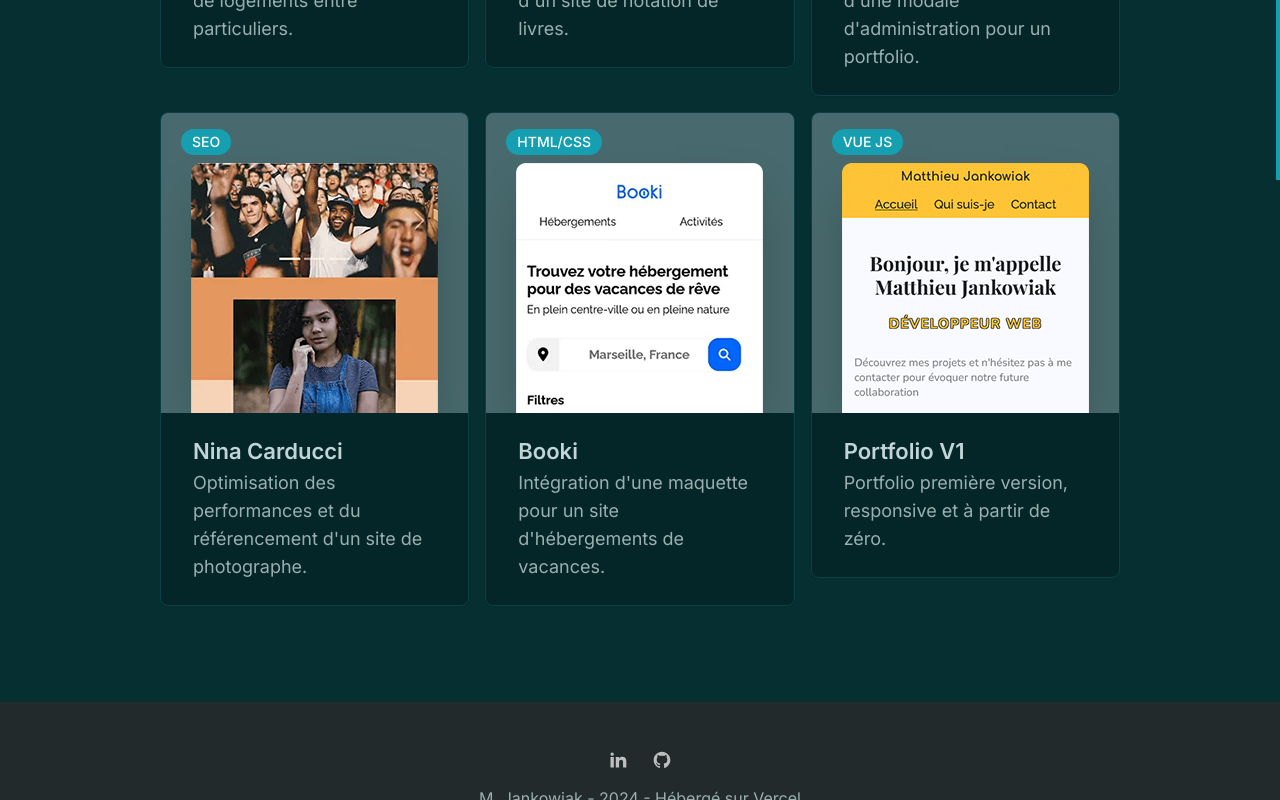
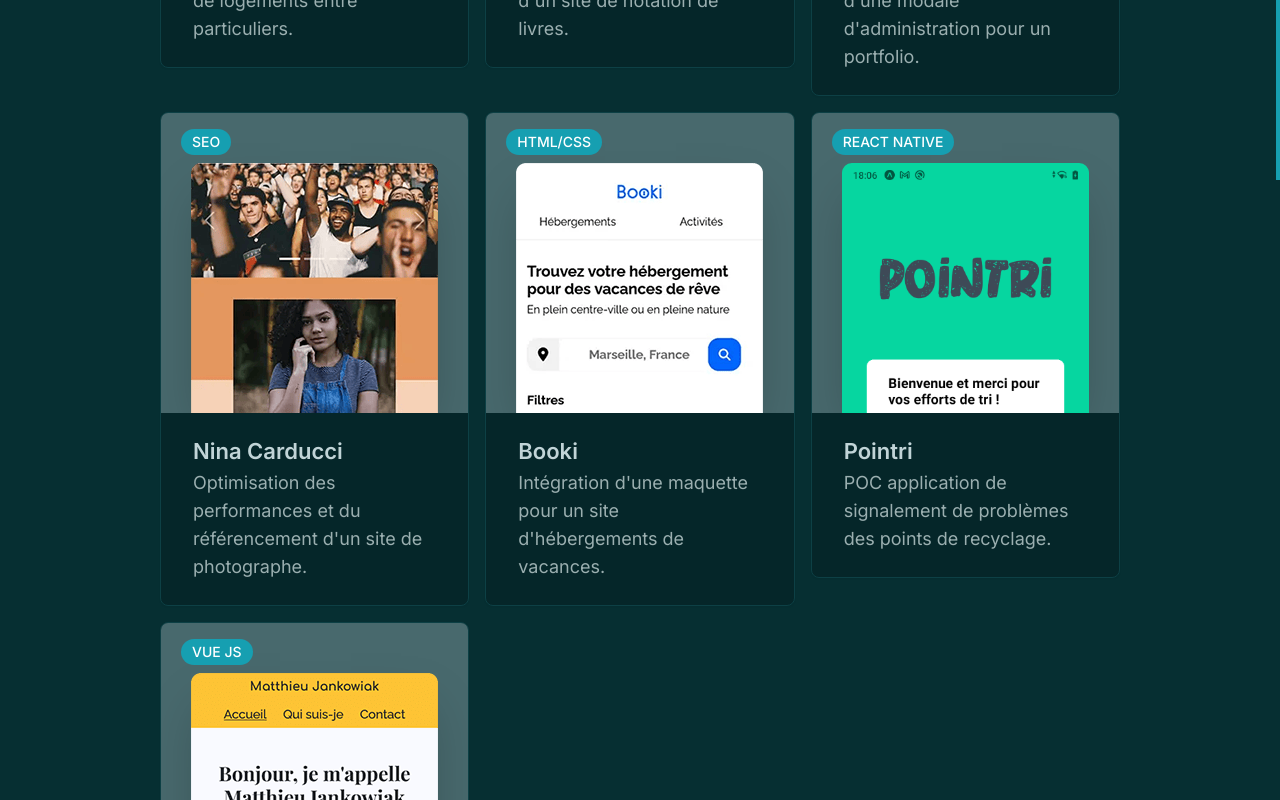
Before and after one commit to Majtthieu/portfolionext, a Next.js app: page /projects in a window 1280 px wide. Shown: the part 620-1420 px from the top of the page. Built offline with nearby package versions, Linux system fonts and the light colour scheme.

Commit message:
Ajout projet

```diff
--- a/app/data/projects.json
+++ b/app/data/projects.json
@@ -40,10 +40,18 @@
         "github": "https://github.com/Majtthieu/OpenclassroomsProject"
     },
     {
+        "image": "/work/pointri.png",
+        "category": "react native",
+        "name": "Pointri",
+        "description": "POC application de signalement de problèmes des points de recyclage.",
+        "link": "",
+        "github": "https://github.com/Majtthieu/pointri"
+    },
+    {
         "image": "/work/pfoliovue.png",
         "category": "vue js",
         "name": "Portfolio V1",
-        "description": "Portfolio première version, responsive et à partir de zéro. ",
+        "description": "Portfolio première version, responsive et à partir de zéro.",
         "link": "https://mjpf.vercel.app/",
         "github": "https://github.com/Majtthieu/portfolio"
     }
--- a/components/MobileNav.tsx
+++ b/components/MobileNav.tsx
@@ -11,12 +11,7 @@ const MobileNav = () => {
   return (
     <Sheet>
       <SheetTrigger asChild>
-        <AlignJustify
-          className="cursor-pointer"
-          aria-label="Menu"
-          aria-expanded={false}
-          aria-haspopup={true}
-        />
+        <AlignJustify className="cursor-pointer" aria-label="Menu" />
       </SheetTrigger>
       <SheetContent>
         <div className="flex flex-col items-center justify-between h-full py-8">
```
Also changed, not shown: public/work/pointri.png (added).
